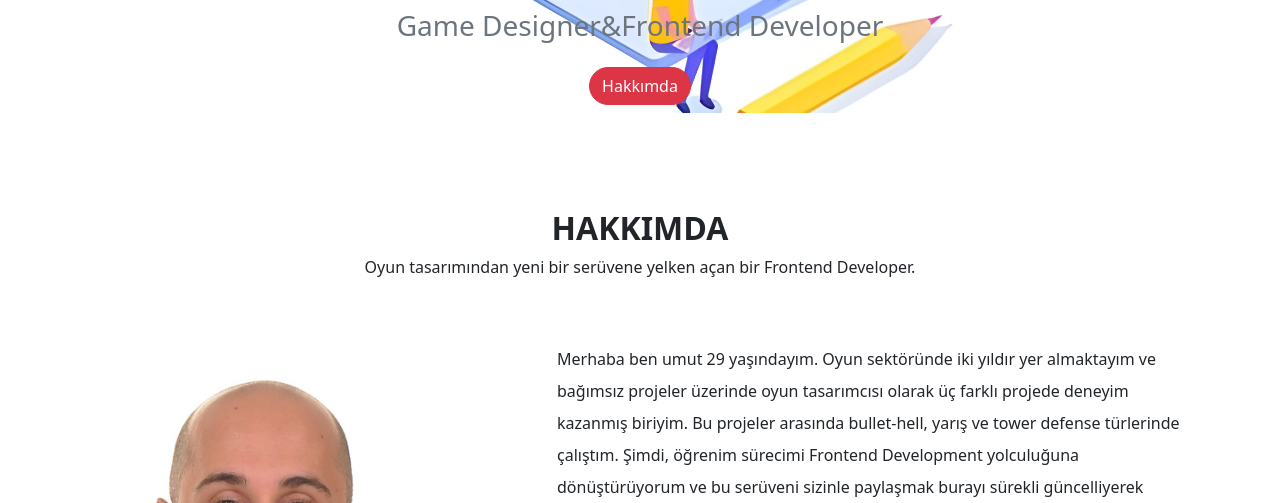
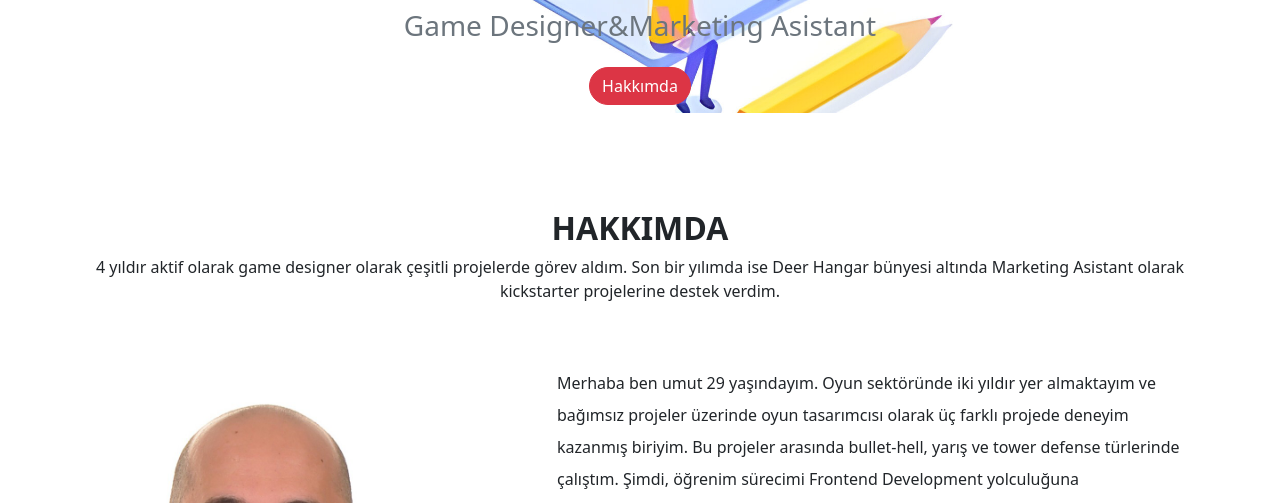
Before and after one commit to Umut-Tanis/Umut-Tanis.github.io, a plain HTML site: page index.html in a window 1280 px wide. Shown: the part 687-1190 px from the top of the page. Drawn offline with Linux system fonts and the light colour scheme.

Commit message:
Update index.html

```diff
--- a/index.html
+++ b/index.html
@@ -50,7 +50,7 @@
       <section class="min-vh-100 d-flex flex-column justify-content-end align-items-center" id="home" style="background-image: url('image/frontend.jpeg'); background-size: cover;">
         <div class="text-center">
           <p class="display-3 fw-bold">Umut Tanış</p>
-          <h6 class="fs-3 text-secondary text-capitalize mb-4">Game Designer&Frontend Developer</h6>
+          <h6 class="fs-3 text-secondary text-capitalize mb-4">Game Designer&Marketing Asistant</h6>
           <a class="btn btn-danger rounded-pill mb-2" href="#about">Hakkımda</a>
         </div>
       </section>
@@ -58,7 +58,7 @@
       <section class="container py-5" id="about" >
         <div class="text-center py-5">
           <h2 class="text-uppercase fw-bold">Hakkımda</h2>
-          <P>Oyun tasarımından yeni bir serüvene yelken açan bir Frontend Developer.</P>
+          <P>4 yıldır aktif olarak game designer olarak çeşitli projelerde görev aldım. Son bir yılımda ise Deer Hangar bünyesi altında Marketing Asistant olarak kickstarter projelerine destek verdim.</P>
         </div>
 
         <div class="row">
@@ -81,7 +81,7 @@
 
             <p class="mb-0">JS:</p>
             <div class="progress">
-              <div class="progress-bar progress-bar-striped bg-warning" style="width: 35%;">%35</div>
+              <div class="progress-bar progress-bar-striped bg-warning" style="width: 15%;">%35</div>
             </div>
 
             <p class="mb-0">BOOTSTRAP 5:</p>
```
